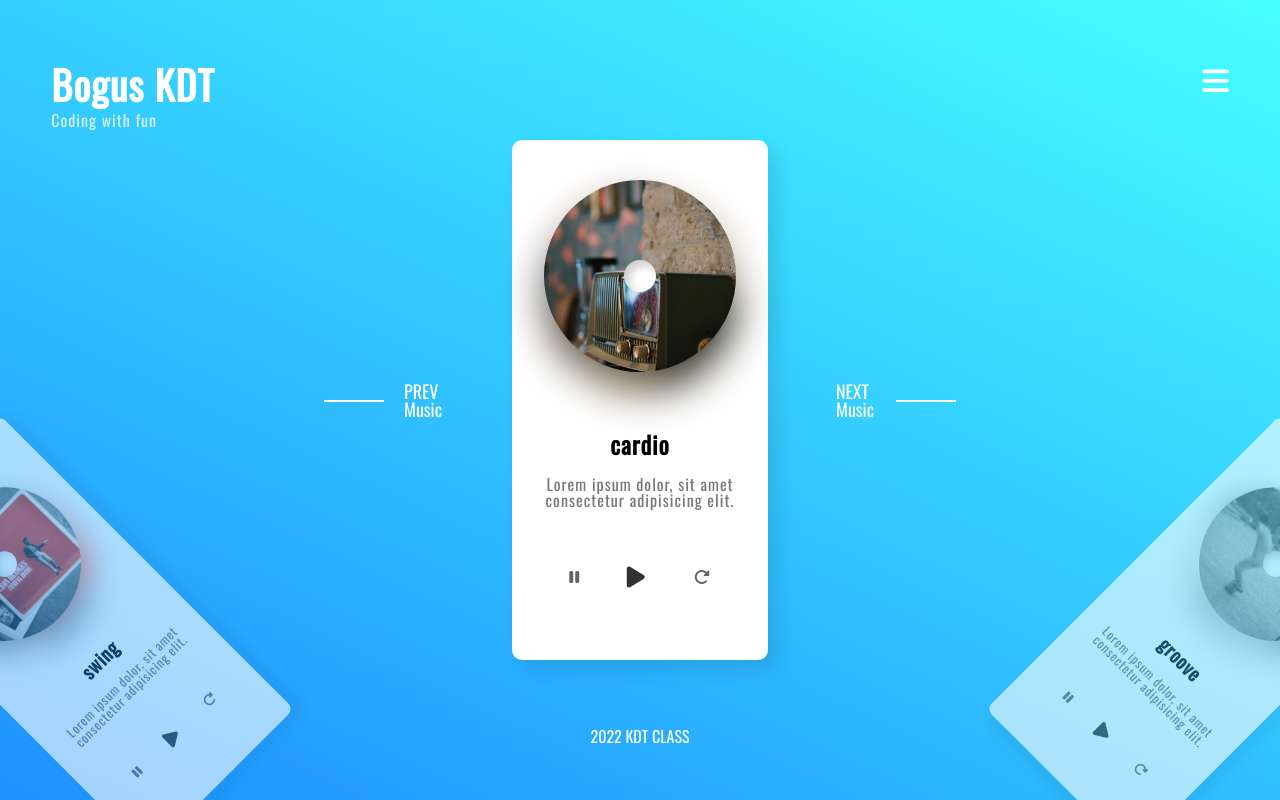
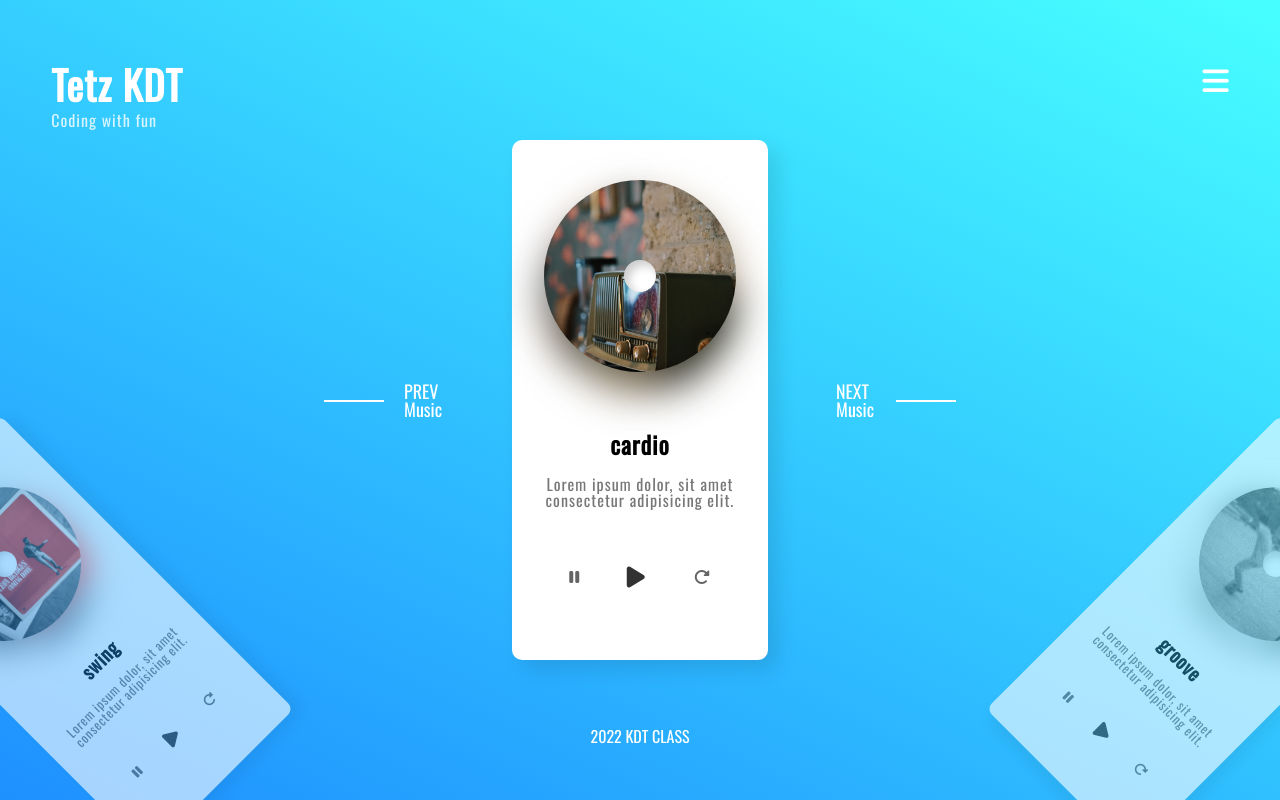
Before and after one commit to BoGusD/KDT-music-player, a plain HTML site: page index.html in a window 1280 px wide. Drawn offline with nearby package versions, Linux system fonts and the light colour scheme.

Commit message:
Update index.html

```diff
--- a/index.html
+++ b/index.html
@@ -14,7 +14,7 @@
 <body>
     <figure>
         <h1>
-            <strong>Bogus KDT</strong><br>
+            <strong>Tetz KDT</strong><br>
             <span>Coding with fun</span>
         </h1>
 
```
